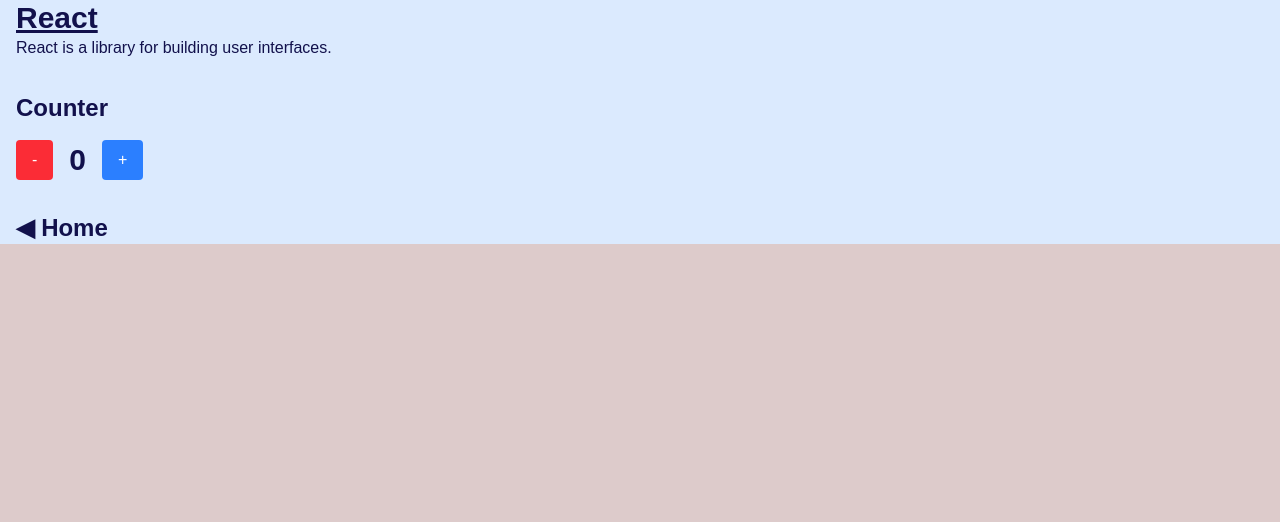
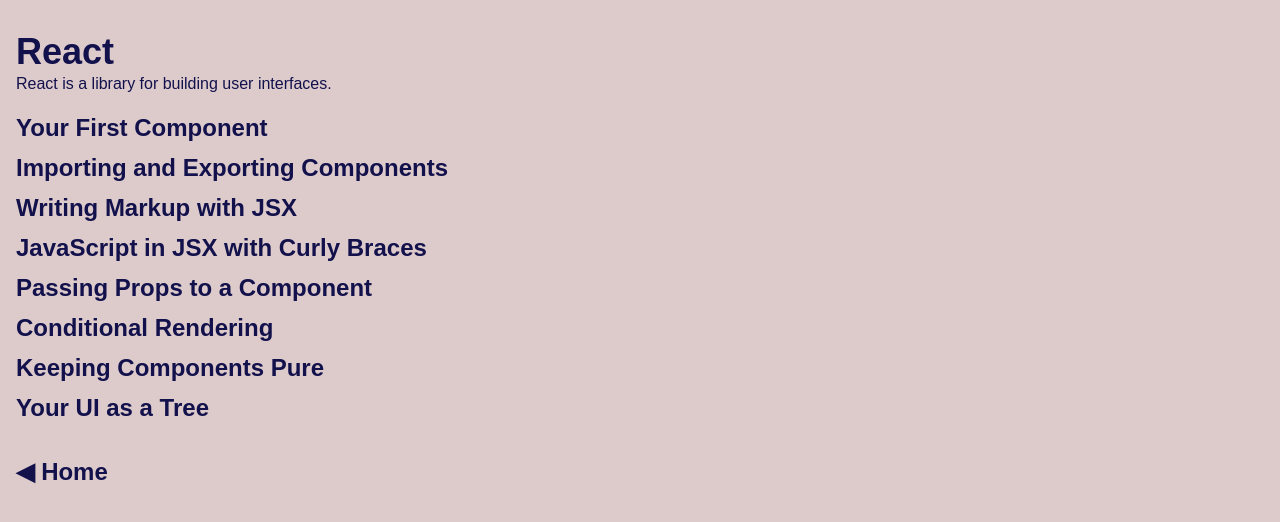
Before and after one commit to tokechan/Next.js-fundamental, a Next.js app: page /react in a window 1280 px wide. Shown: the top 522 px of the page. Built offline with nearby package versions, Linux system fonts and the light colour scheme.

Commit message:
Revise Home page title and navigation links to reflect updated frontend curriculum; remove outdated pages related to conditional rendering, importing/exporting components, and others.

```diff
--- /dev/null
+++ b/app/next-js-contents/page.tsx
@@ -0,0 +1,19 @@
+import Link from "next/link";
+import BackToHome from "../components/BackToHome";
+
+export default function Reacts() {
+    return (
+      <div className="container ">
+        <h1 className="text-4xl font-bold mt-8">Next.js</h1>
+        <p className="font-mono mb-4">Next.js is a framework for building server-side rendered React applications.</p>
+        <nav>
+            <ul className="text-2xl font-bold space-y-2">
+                <li>
+                    <Link href="/next-js-contents/your-first-component" className="hover:underline">Your First Component</Link>
+                </li>
+            </ul>
+        </nav>
+        <BackToHome />
+    </div>
+  );
+}
--- a/app/page.tsx
+++ b/app/page.tsx
@@ -3,34 +3,17 @@
 export default function Home() {
   return (
     <div className="container">
-      <h1 className="text-4xl font-bold my-8">Learn React</h1>
+      <h1 className="text-4xl font-bold my-8">Learn Frontend Fundamentals</h1>
 
       <nav>
         <ul className="text-2xl font-bold space-y-2">
           <li>
-            <Link href="/your-first-component" className="hover:underline">Your First Component</Link>
+            <Link href="/react" className="hover:underline">React Contents</Link>
           </li>
           <li>
-            <Link href="/importing-exporting-components" className="hover:underline">Importing and Exporting Components</Link>
+            <Link href="/next-js-contents" className="hover:underline">Next.js Contents</Link>
           </li>
-          <li>
-            <Link href="/writing-markup-jsx" className="hover:underline">Writing Markup with JSX</Link>
-          </li>
-          <li>
-            <Link href="/javascript-in-jsx" className="hover:underline">JavaScript in JSX with Curly Braces</Link>
-          </li>
-          <li>
-            <Link href="/passing-props" className="hover:underline">Passing Props to a Component</Link>
-          </li>
-          <li>
-            <Link href="/conditional-rendering" className="hover:underline">Conditional Rendering</Link>
-          </li>
-          <li>
-            <Link href="/keeping-components-pure" className="hover:underline">Keeping Components Pure</Link>
-          </li>
-          <li>
-            <Link href="/your-ui-as-tree" className="hover:underline">Your UI as a Tree</Link>
-          </li>
+
         </ul>
       </nav>
     </div>
--- a/app/conditional-rendering/page.tsx
+++ b/app/react/conditional-rendering/page.tsx
@@ -1,5 +1,5 @@
-import BackToHome from "../components/BackToHome";
-import Counter from "../components/Counter";
+import BackToHome from "../../components/BackToHome";
+import Counter from "../../components/Counter";
 
 export default function ConditionalRendering() {
   return (
--- a/app/importing-exporting-components/page.tsx
+++ b/app/react/importing-exporting-components/page.tsx
@@ -1,4 +1,4 @@
-import BackToHome from "../components/BackToHome";
+import BackToHome from "../../components/BackToHome";
 
 export default function ImportingExportingComponents() {
   return (
--- a/app/javascript-in-jsx/page.tsx
+++ b/app/react/javascript-in-jsx/page.tsx
@@ -1,4 +1,4 @@
-import BackToHome from "../components/BackToHome";
+import BackToHome from "../../components/BackToHome";
 
 export default function JavaScriptInJSX() {
   return (
--- a/app/keeping-components-pure/page.tsx
+++ b/app/react/keeping-components-pure/page.tsx
@@ -1,4 +1,4 @@
-import BackToHome from "../components/BackToHome";
+import BackToHome from "../../components/BackToHome";
 
 export default function KeepingComponentsPure() {
   return (
--- a/app/react/page.tsx
+++ b/app/react/page.tsx
@@ -1,13 +1,40 @@
-import Counter from "../components/Counter";
+
+import Link from "next/link";
 import BackToHome from "../components/BackToHome";
 
 export default function Reacts() {
   return (
-    <div className="container bg-blue-100 dark:bg-blue-900">
-      <h1 className="text-3xl font-bold underline text-foreground">React</h1>
-      <p className="font-mono">React is a library for building user interfaces.</p>
-
-      <Counter />
+    <div className="container">
+      <h1 className="text-4xl font-bold mt-8">React</h1>
+      <p className="font-mono mb-4">React is a library for building user interfaces.</p>
+      <nav>
+        <ul className="text-2xl font-bold space-y-2">
+          <li>
+            <Link href="/react/your-first-component" className="hover:underline">Your First Component</Link>
+          </li>
+          <li>
+            <Link href="/react/importing-exporting-components" className="hover:underline">Importing and Exporting Components</Link>
+          </li>
+          <li>
+            <Link href="/react/writing-markup-jsx" className="hover:underline">Writing Markup with JSX</Link>
+          </li>
+          <li>
+            <Link href="/react/javascript-in-jsx" className="hover:underline">JavaScript in JSX with Curly Braces</Link>
+          </li>
+          <li>
+            <Link href="/react/passing-props" className="hover:underline">Passing Props to a Component</Link>
+          </li>
+          <li>
+            <Link href="/react/conditional-rendering" className="hover:underline">Conditional Rendering</Link>
+          </li>
+          <li>
+            <Link href="/react/keeping-components-pure" className="hover:underline">Keeping Components Pure</Link>
+          </li>
+          <li>
+            <Link href="/react/your-ui-as-tree" className="hover:underline">Your UI as a Tree</Link>
+          </li>
+        </ul>
+      </nav>
       <BackToHome />
     </div>
   );
--- a/app/passing-props/page.tsx
+++ b/app/react/passing-props/page.tsx
@@ -1,4 +1,4 @@
-import BackToHome from "../components/BackToHome";
+import BackToHome from "../../components/BackToHome";
 
 export default function PassingProps() {
   return (
--- a/app/writing-markup-jsx/page.tsx
+++ b/app/react/writing-markup-jsx/page.tsx
@@ -1,4 +1,4 @@
-import BackToHome from "../components/BackToHome";
+import BackToHome from "../../components/BackToHome";
 
 export default function WritingMarkupJSX() {
   return (
--- a/app/your-first-component/page.tsx
+++ b/app/react/your-first-component/page.tsx
@@ -1,4 +1,4 @@
-import BackToHome from "../components/BackToHome";
+import BackToHome from "../../components/BackToHome";
 
 export default function YourFirstComponent() {
   return (
--- a/app/your-ui-as-tree/page.tsx
+++ b/app/react/your-ui-as-tree/page.tsx
@@ -1,4 +1,4 @@
-import BackToHome from "../components/BackToHome";
+import BackToHome from "../../components/BackToHome";
 
 export default function YourUIAsTree() {
   return (
```
